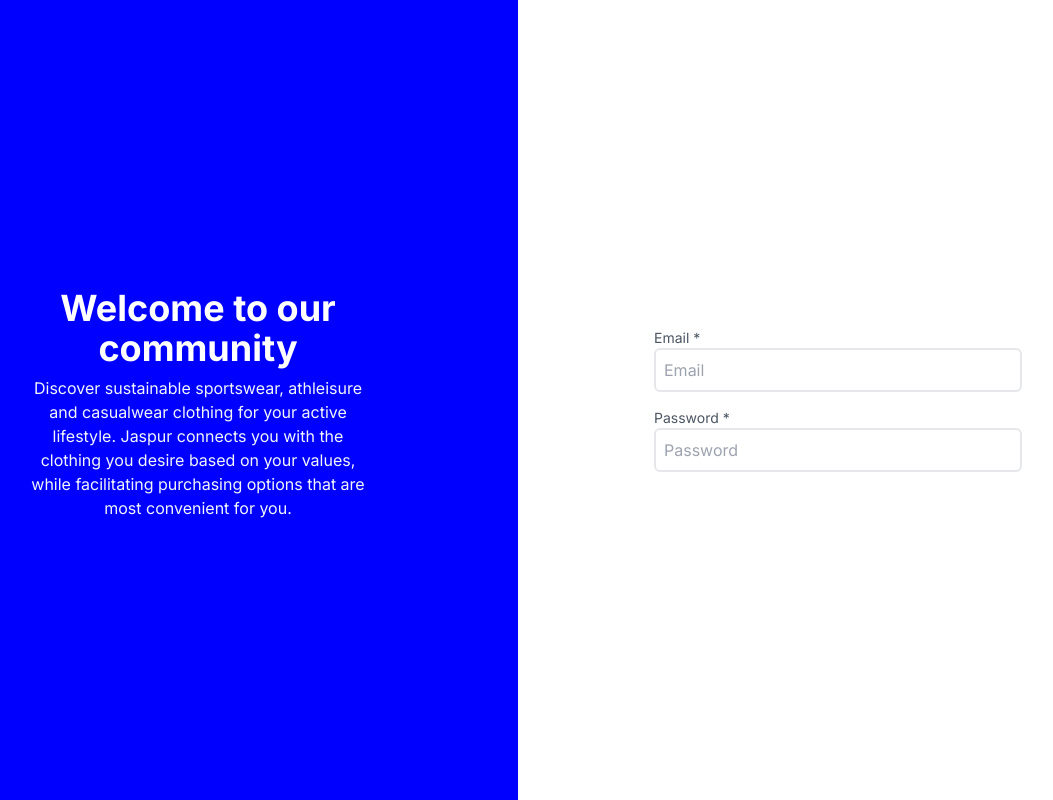
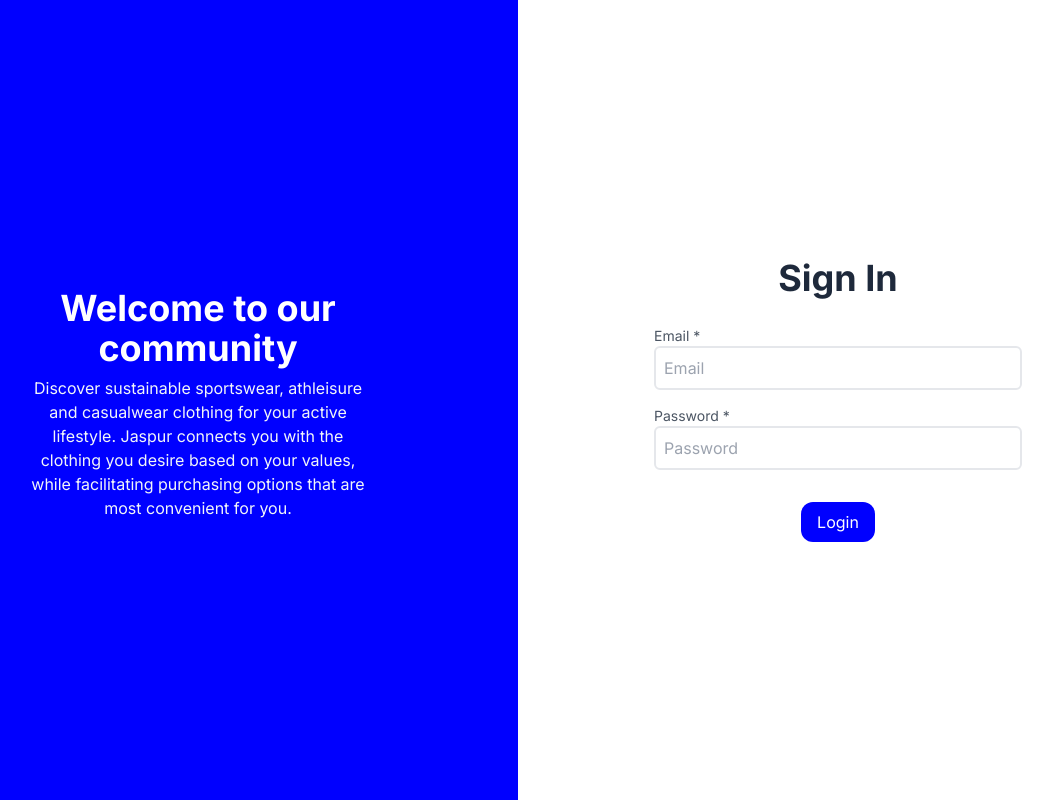
Before and after one commit to SaurabhSingh006/react-framework, a React (Create React App) app: page / in a window 1280 px wide. Shown: the whole page, without its empty margins (122-1175 px from the left). Built offline with nearby package versions, Linux system fonts and the light colour scheme.

Commit message:
Updated the login form

```diff
--- a/src/components/button/Button.jsx
+++ b/src/components/button/Button.jsx
@@ -1,17 +1,23 @@
 import classNames from 'classnames';
-import React from 'react'
+import React from 'react';
+import Loader from './../loader/Loader';
 
-function Button({ classes = '' }) {
+function Button({ classes = '', title = 'Add title', align = 'right' }) {
     const className = classNames(
-        'px-3 py-1 rounded-xl',
+        'px-2 py-1 rounded-xl m-w-fit',
         classes,
     );
 
 
     return (
-        <button className={className} >
-            Button
-        </button>
+        <div style={{ textAlign: `${align}` }}>
+            <button className={className} >
+                <div className='flex'>
+                    { title }
+                    <Loader type='bar' backgroundColor='transparent' size='20px' />
+                </div>
+            </button>
+        </div>
     )
 }
 
--- a/src/components/form/CustomInput.jsx
+++ b/src/components/form/CustomInput.jsx
@@ -10,13 +10,15 @@ function CustomInput({
   }) {
 
   const [value, setValue] = useState('');
-  const [error, setError] = useState();
+  const [error, setError] = useState('');
 
   const handleInput = (e) => {
+    e.preventDefault();
     setValue(e.target.value);
     setError(e.target.validationMessage);
   }
   const handleFocusOut = (e) => {
+    e.preventDefault();
     setError(e.target.validationMessage);
   }
 
--- a/src/components/loader/Loader.jsx
+++ b/src/components/loader/Loader.jsx
@@ -12,7 +12,7 @@
 import React from 'react'
 import './loader.css';
 
-function Loader({ type = "normal", backgroundColor = "black", size = '30px', color = 'black', loaderWeight = '2px' }) {
+function Loader({ type = "normal", backgroundColor = "black", size = '30px', color = 'white', loaderWeight = '2px' }) {
     let loader;
     switch(type) {
         case 'normal':
--- a/src/pages/sign-in/SignIn.jsx
+++ b/src/pages/sign-in/SignIn.jsx
@@ -2,6 +2,7 @@ import React, { useEffect } from 'react';
 import useGlobalContext from '../../hooks/useGlobalContex';
 import './../../index.css';
 import CustomInput from './../../components/form/CustomInput';
+import Button from '../../components/button/Button';
 
 function SignIn() {
   const { userInfo } = useGlobalContext();
@@ -9,22 +10,31 @@ function SignIn() {
 
   useEffect(() => {
     console.log("render", userInfo);
-  })
+  });
+
+  const handleSubmit = (e) => {
+    e.preventDefault();
+    console.log(Object.fromEntries(new FormData(e.target)));
+  }
 
   return (
     <div className='flex flex-wrap h-screen text-white'>
-      <div className='w-screen md:w-1/2 sm:w-1/2 bg-primaryblue grid place-content-center'>
+      <div className=' w-screen md:w-1/2 bg-primaryblue grid place-content-center'>
         <div className='p-5 text-center md:w-3/5 m-auto'>
           <h1 className='text-3xl md:text-4xl md:font-bold py-2'>Welcome to our community</h1>
           <p className='text-slate-100'>Discover sustainable sportswear, athleisure and casualwear clothing for your active lifestyle. Jaspur connects you with the clothing you desire based on your values, while facilitating purchasing options that are most convenient for you.</p>
         </div>
       </div>
 
-      <div className='grid place-content-center text-textcolor m-auto md:w-1/2'>
+      <div className='grid place-content-center text-textcolor m-auto md:w-1/2 py-6'>
         <div className='w-72 md:w-96 m-auto'>
-          <form>
+          <h3 className='text-center text-4xl font-bold mb-5'>Sign In</h3>
+          <form onSubmit={handleSubmit}>
             <CustomInput id='username' label='Email' type='email' required minLength='6' />
             <CustomInput id='password' label='Password' type='password' required minLength='8' />
+
+            <br />
+            <Button title='Login' classes='bg-primaryblue text-white px-4 py-2' align='center' />
           </form>
         </div>
 
```
